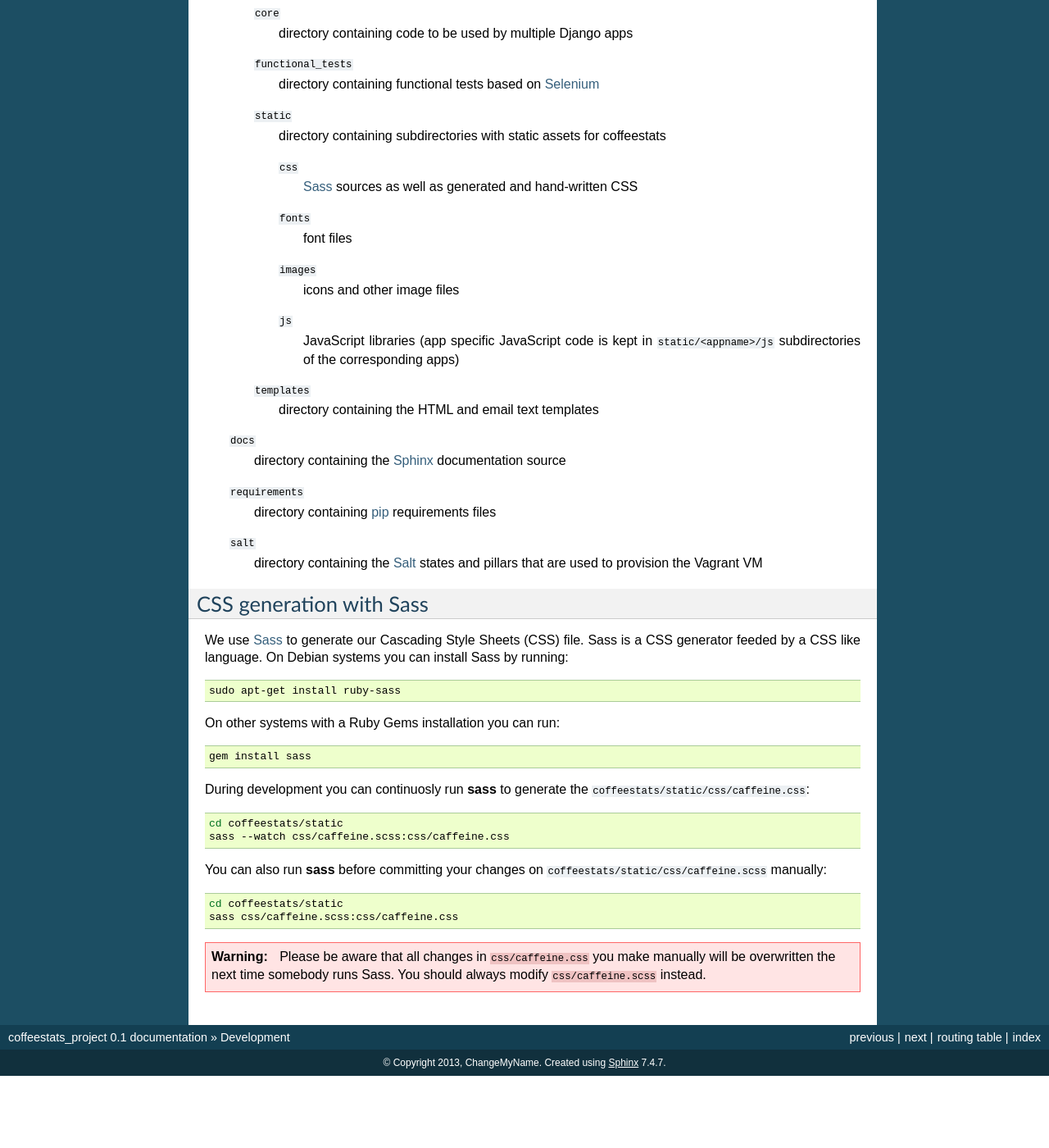
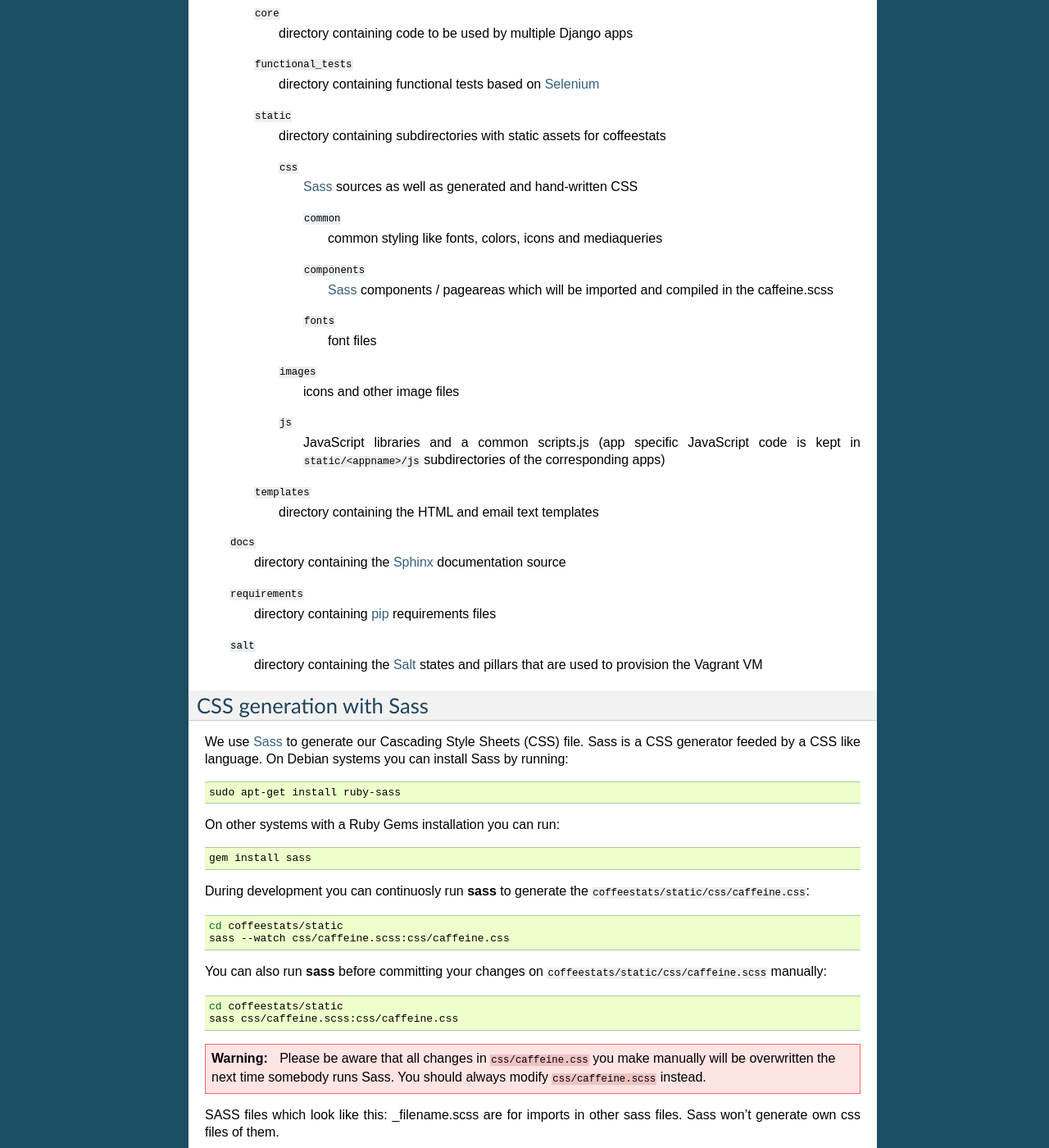
Before and after one commit to coffeestats/coffeestats-django, a Sphinx documentation site: the page built from docs/develop.rst, in a window 1280 px wide and 1400 px high, scrolled down 2563 px. Shown: the whole window at 82% size. Built offline with Sphinx 7.4.7, drawn with Linux system fonts in a browser that asks for light colours; before the commit the page ends 3875 px from its top, so only the background shows below that.

Commit message:
#7 - updated documentation

```diff
--- a/docs/develop.rst
+++ b/docs/develop.rst
@@ -195,14 +195,20 @@ Directory structure
          :file:`css`
             `Sass`_ sources as well as generated and hand-written CSS
 
-         :file:`fonts`
-            font files
+            :file:`common`
+               common styling like fonts, colors, icons and mediaqueries
+
+            :file:`components`
+               `Sass`_ components / pageareas which will be imported and compiled in the caffeine.scss
+
+            :file:`fonts`
+               font files
 
          :file:`images`
             icons and other image files
 
          :file:`js`
-            JavaScript libraries (app specific JavaScript code is kept in
+            JavaScript libraries and a common scripts.js (app specific JavaScript code is kept in
             :file:`static/<appname>/js` subdirectories of the corresponding apps)
 
       :file:`templates`
@@ -269,3 +275,5 @@ You can also run :program:`sass` before committing your changes on
    Please be aware that all changes in :file:`css/caffeine.css` you make
    manually will be overwritten the next time somebody runs Sass. You should
    always modify :file:`css/caffeine.scss` instead.
+
+SASS files which look like this: _filename.scss are for imports in other sass files. Sass won't generate own css files of them.
```
